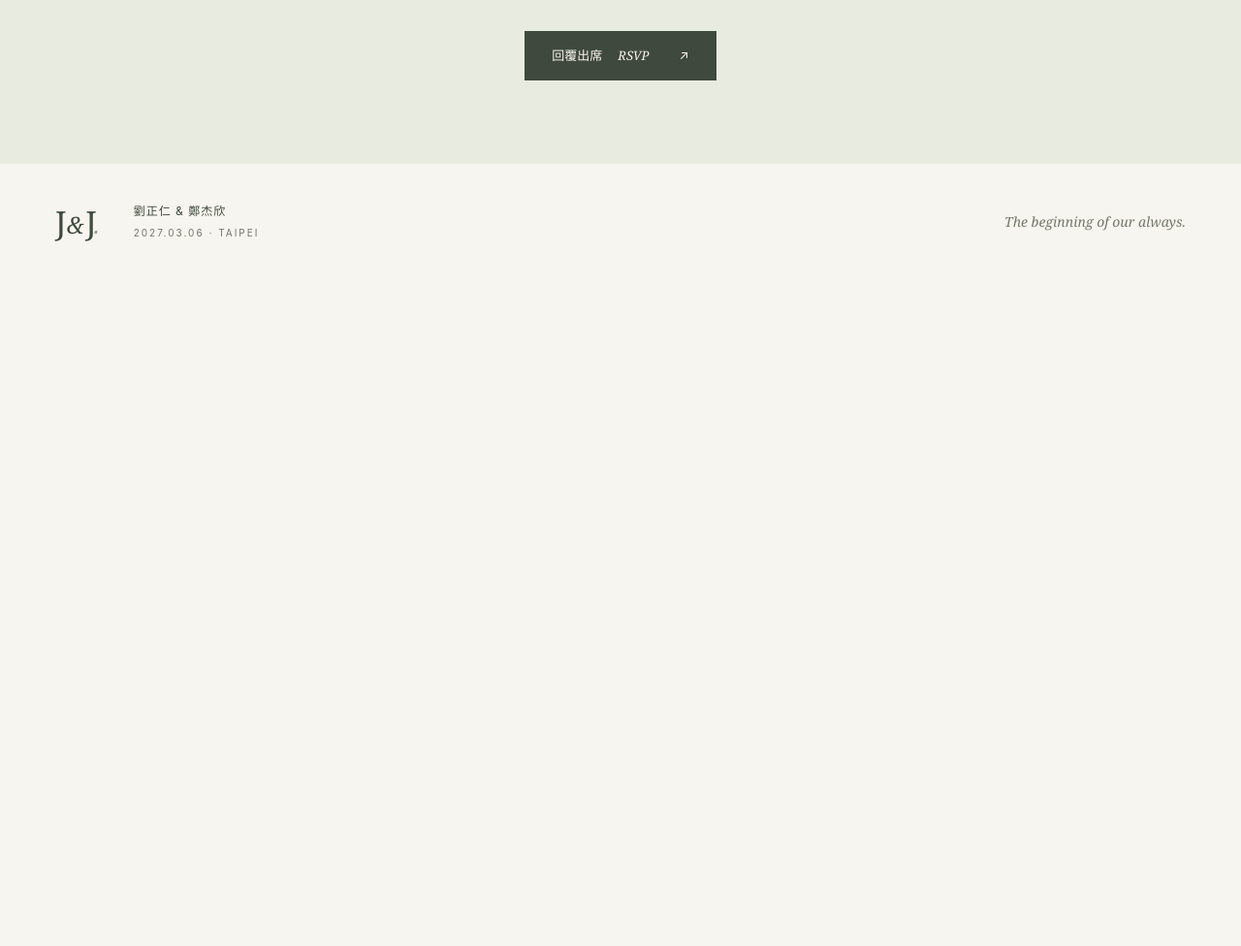
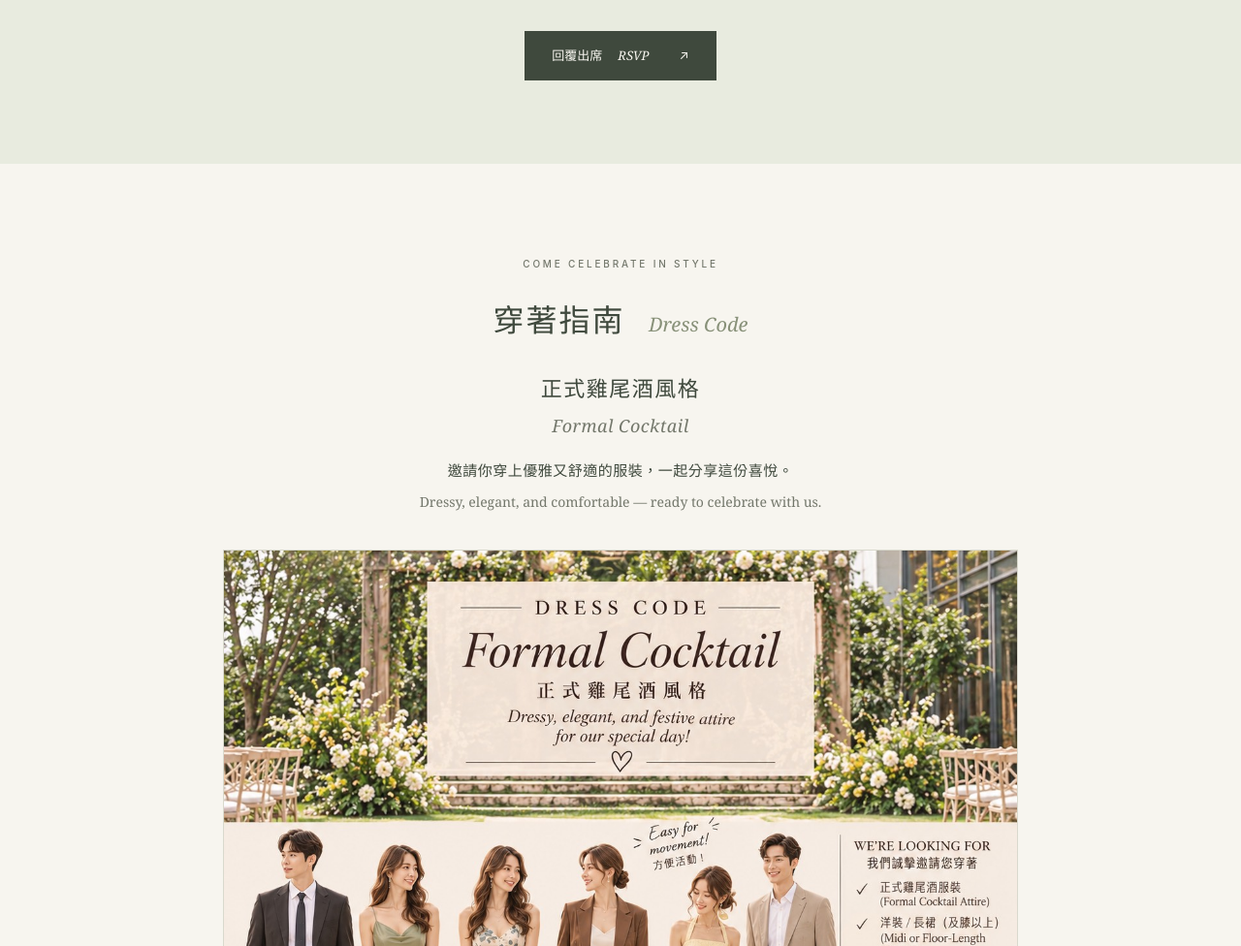
Before and after one commit to johnnywithjessica/johnnywithjessica.github.io, a plain HTML site: page index.html in a window 1280 px wide. Shown: the part 4824-5800 px from the top of the page at 97% size. Before the commit the page ends 5112 px from the top, so only its background shows below. Drawn offline with Linux system fonts and the light colour scheme.

Commit message:
Add dress code section and attire guide

```diff
--- a/index.html
+++ b/index.html
@@ -113,6 +113,19 @@
       <div id="rsvp-pending" class="rsvp-pending"><span>出席回覆即將開放</span><small>RSVP will open soon. Please check back here.</small></div>
       <p id="rsvp-deadline" class="rsvp-deadline" hidden></p>
     </section>
+    <section class="dress-code section" id="dress-code" aria-labelledby="dress-code-title">
+      <p class="eyebrow">COME CELEBRATE IN STYLE</p>
+      <h2 id="dress-code-title">穿著指南 <em>Dress Code</em></h2>
+      <p class="dress-code-style">正式雞尾酒風格 <span lang="en">Formal Cocktail</span></p>
+      <p class="dress-code-intro">邀請你穿上優雅又舒適的服裝，一起分享這份喜悅。</p>
+      <p class="english" lang="en">Dressy, elegant, and comfortable — ready to celebrate with us.</p>
+      <figure class="dress-code-guide">
+        <a href="assets/dress-code.jpg" target="_blank" rel="noopener noreferrer" aria-label="放大查看完整穿搭指南（於新分頁開啟） · Open full-size dress code guide in a new tab">
+          <img src="assets/dress-code.jpg" width="1224" height="1285" loading="lazy" alt="正式雞尾酒風格穿搭指南：洋裝、長裙、西裝或西裝外套，領帶可自由選擇。推薦鼠尾草綠、棕色、碎花、黃色與黑色，避免牛仔褲、運動鞋、T 恤、短褲及夾腳拖。">
+        </a>
+        <figcaption><a class="text-link" href="assets/dress-code.jpg" target="_blank" rel="noopener noreferrer">放大查看穿搭指南 <small>View full-size guide</small><span aria-hidden="true">↗</span></a></figcaption>
+      </figure>
+    </section>
   </main>
   <footer><a class="monogram" href="#home">J<span>&</span>J<span class="monogram-dot">.</span></a><p>劉正仁 & 鄭杰欣<br><span>2027.03.06 · TAIPEI</span></p><p class="footer-note">The beginning of our always.</p></footer>
   <script src="config.js"></script><script src="script.js"></script>
--- a/style.css
+++ b/style.css
@@ -38,3 +38,17 @@
 .countdown-finished{font-family:var(--serif);font-size:22px;margin:0 auto 30px;padding:28px 0;border-block:1px solid #f7f5ef55;max-width:640px}
 .countdown-finished span{display:block;font-size:16px;margin-top:10px}
 @media(max-width:600px){.countdown{padding:56px 22px 46px}.countdown>.eyebrow{font-size:9px;letter-spacing:3px;margin-bottom:22px}.countdown h2{font-size:27px;letter-spacing:1px;margin-bottom:30px}.countdown-clock{gap:12px}.countdown-unit{padding:22px 0 20px}.countdown-value{font-size:clamp(34px,9.5vw,53px)}.countdown-label{font-size:9px;letter-spacing:.5px;margin-top:12px}.countdown-date{font-size:13px;margin-top:25px}.countdown-date span{font-size:10px}}
+
+/* Dress code guide, shown in full without cropping */
+.dress-code{text-align:center;background:var(--paper)}
+.dress-code>.eyebrow{color:var(--muted);margin-bottom:20px}
+.dress-code h2{margin-bottom:22px}
+.dress-code-style{font-family:var(--serif);font-size:22px;letter-spacing:1.5px;margin:0 0 16px}
+.dress-code-style span{display:block;font-style:italic;font-size:18px;letter-spacing:.5px;color:var(--muted);margin-top:3px}
+.dress-code-intro{font-size:15px;letter-spacing:.5px;margin:0 0 6px}
+.dress-code>.english{margin:0}
+.dress-code-guide{max-width:820px;margin:36px auto 0}
+.dress-code-guide>a{display:block;outline-offset:6px}
+.dress-code-guide img{width:100%;height:auto;object-fit:contain;border:1px solid var(--line)}
+.dress-code-guide figcaption{margin-top:15px}
+@media(max-width:600px){.dress-code h2{font-size:27px}.dress-code-style{font-size:20px}.dress-code-intro{font-size:14px}.dress-code>.english{font-size:13px}.dress-code-guide{margin-top:26px}.dress-code-guide .text-link{gap:9px;font-size:12px}.dress-code-guide .text-link small{font-size:12px}}
```
Also changed, not shown: assets/dress-code.jpg (added).
